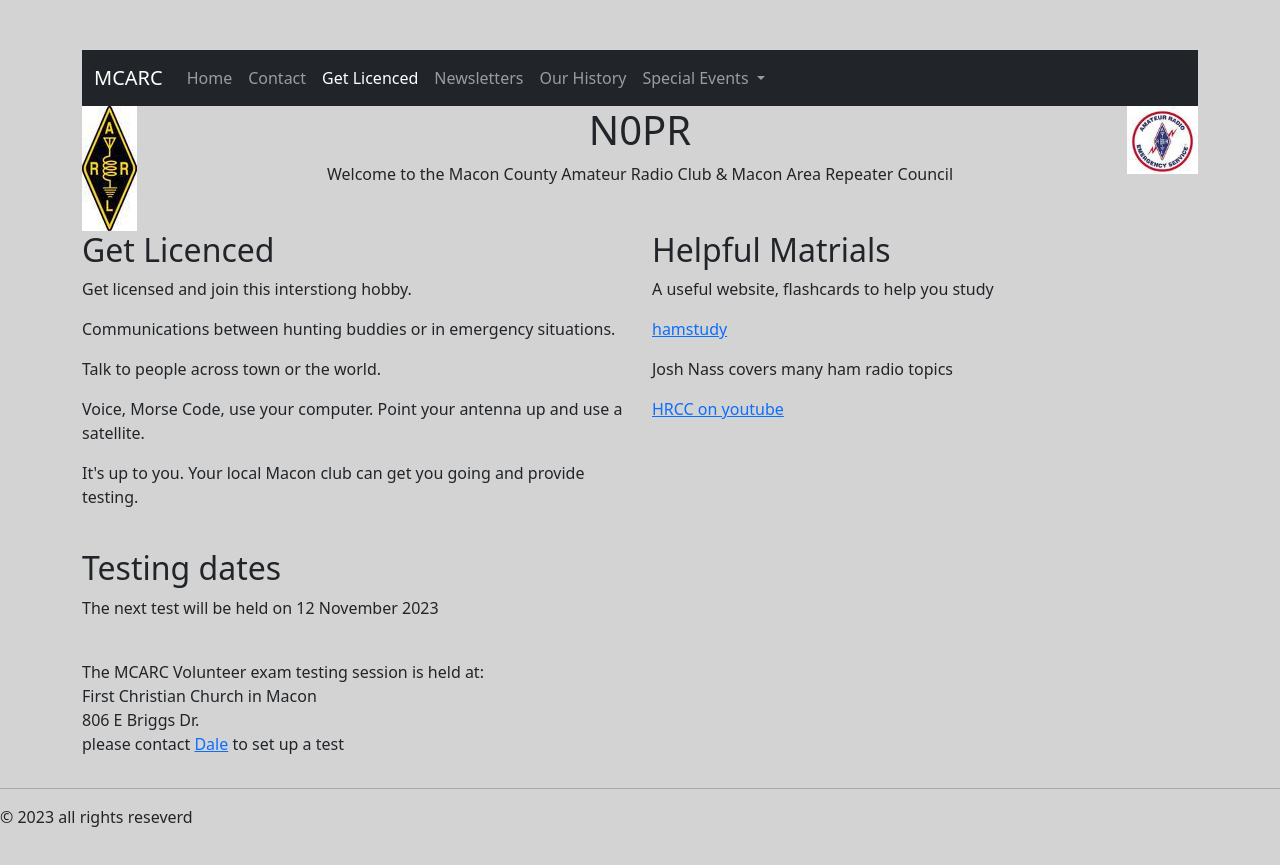
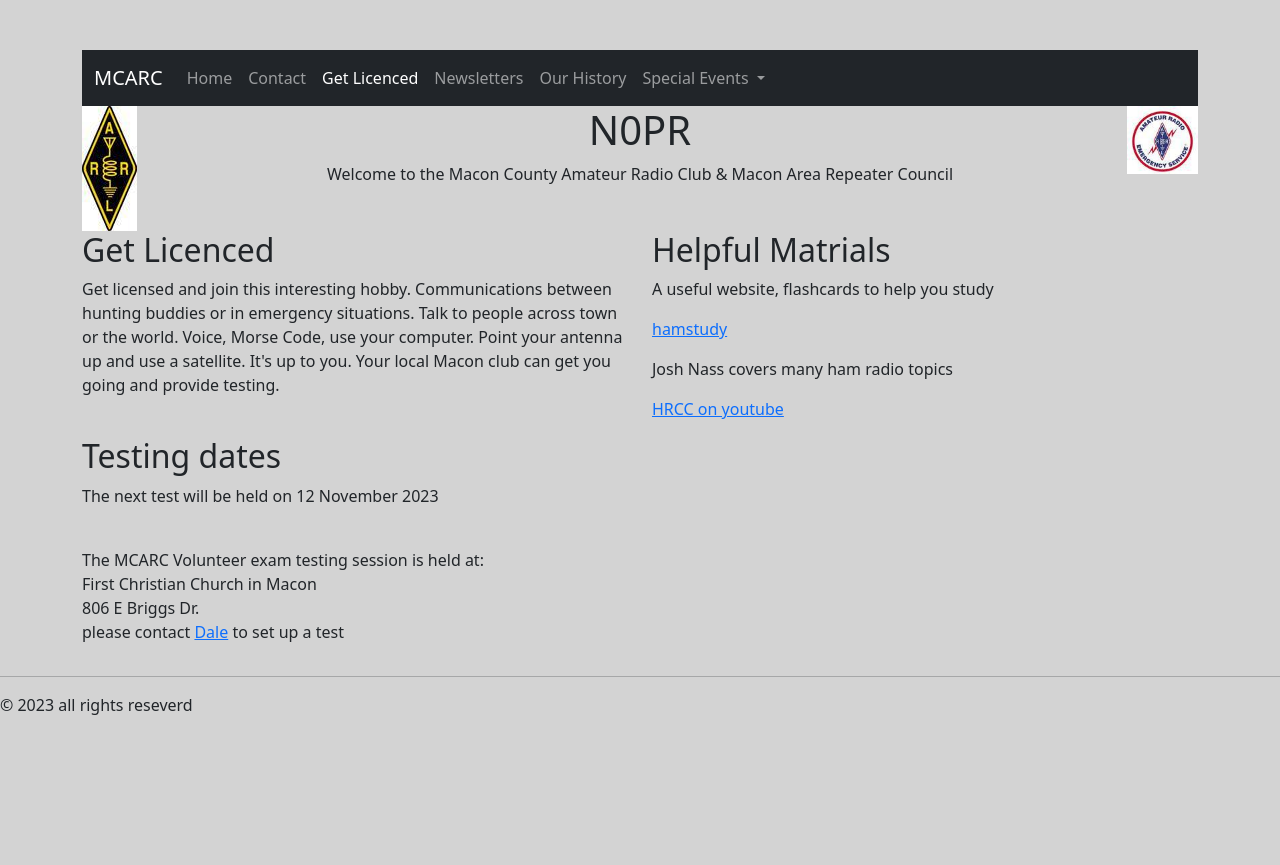
Before and after one commit to N0PR/N0PR.github.io, a plain HTML site: page licence.html in a window 1280 px wide. After the commit the page ends 800 px from the top, so only its background shows below. Drawn offline with nearby package versions, Linux system fonts and the light colour scheme.

Commit message:
correced a speeling mistake on the get licenced page

```diff
--- a/licence.html
+++ b/licence.html
@@ -97,11 +97,11 @@
 
         <div class="col">
           <h2>Get Licenced</h2>
-          <p>Get licensed and join this interstiong hobby.</p>
-          <p> Communications between hunting buddies or in emergency situations.</p>
-          <p>Talk to people across town or the world.</p>
-          <p>Voice, Morse Code, use your computer. Point your antenna up and use a satellite.</p>
-          <p>It's up to you. Your local Macon club can get you going and provide testing.</p>
+          <p>Get licensed and join this interesting hobby.
+            Communications between hunting buddies or in emergency situations.
+            Talk to people across town or the world.
+            Voice, Morse Code, use your computer. Point your antenna up and use a satellite.
+            It's up to you. Your local Macon club can get you going and provide testing.</p>
             <br>
             <h2>Testing dates</h2>
             <p> The next test will be held on 12 November 2023</p><br>
@@ -114,7 +114,7 @@
        <div class="col" align-self-end>
          <h2>Helpful Matrials</h2>
          <p>A useful website, flashcards to help you study</p>
-         <p> <a href="hamstudy.org">hamstudy</a></p>
+         <p> <a href="http://hamstudy.org">hamstudy</a></p>
          <p>Josh Nass covers many ham radio topics</p>
          <p> <a href="https://www.youtube.com/c/hamradiocrashcourse">HRCC on youtube</a></p>
       </div>
```
